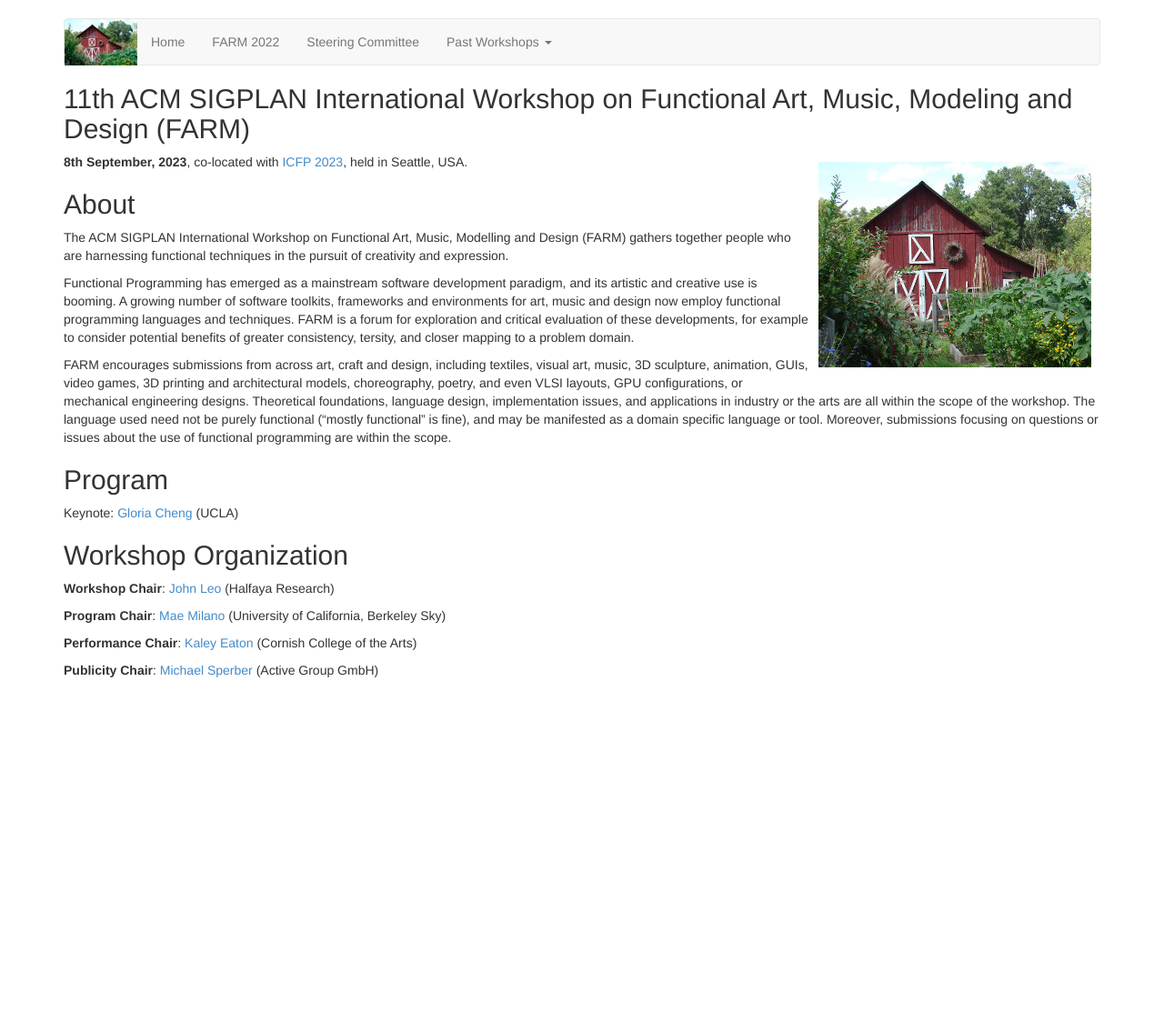
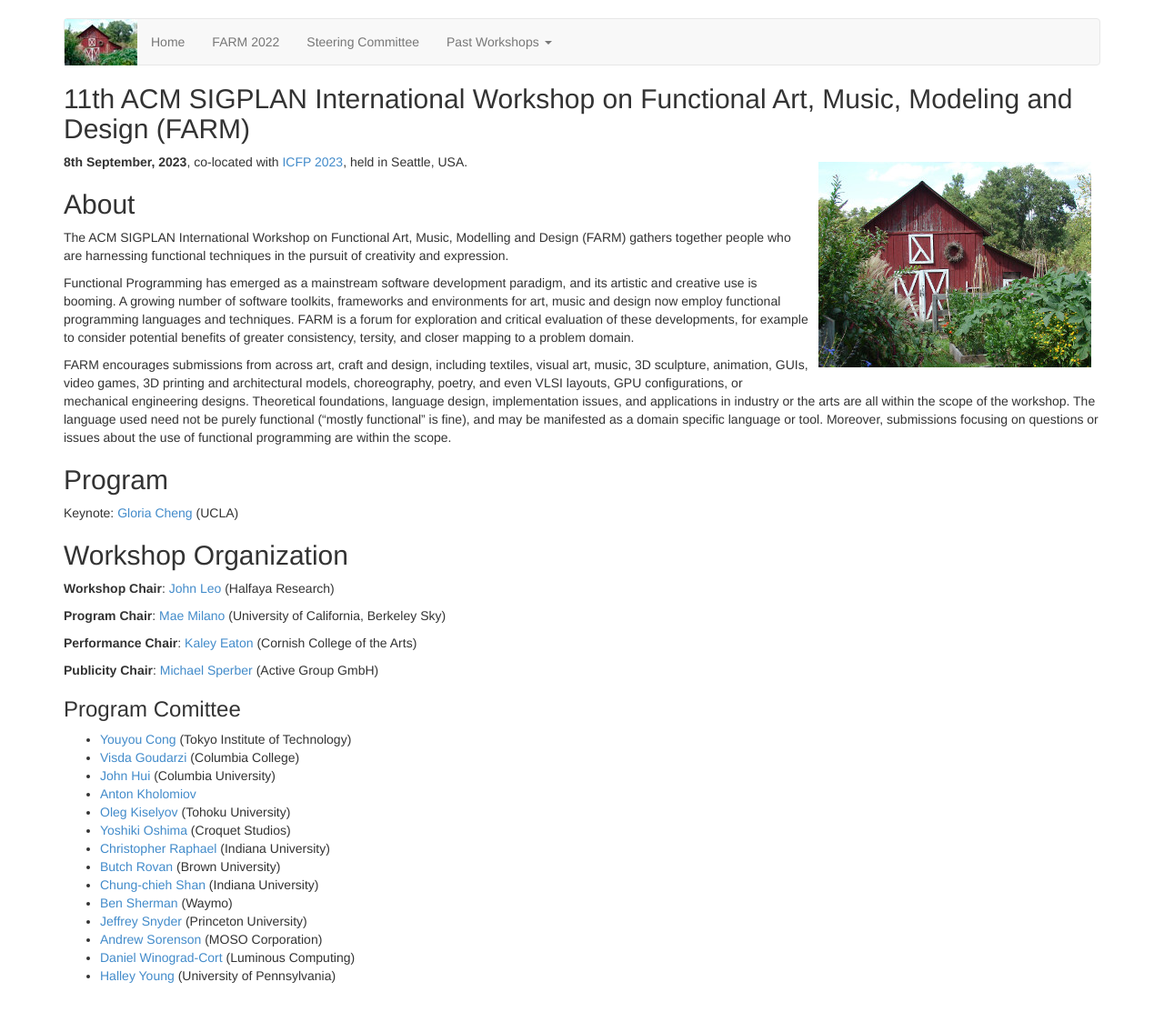
Before and after one commit to functional-art/functional-art.github.com, a Jekyll site: the page built from 2023/index.md, in a window 1280 px wide. Shown: the whole page at 91% size. Built offline with Jekyll 4.4.1, drawn with Linux system fonts in a browser that asks for light colours; nearby versions of some CDN libraries; before the commit the page ends 900 px from its top, so only the background shows below that.

Commit message:
PC listing

```diff
--- a/2023/index.md
+++ b/2023/index.md
@@ -50,3 +50,20 @@
 **Performance Chair**: [Kaley Eaton](http://www.kaleylaneeaton.com/) (Cornish College of the Arts)
 
 **Publicity Chair**: [Michael Sperber](https://www.deinprogramm.de/sperber/) (Active Group GmbH)
+
+### Program Comittee
+
+- [Youyou Cong](https://prg.is.titech.ac.jp/people/cong/) (Tokyo Institute of Technology)
+- [Visda Goudarzi](https://www.colum.edu/academics/faculty/detail/visda-goudarzi.html) (Columbia College)
+- [John Hui](https://j-hui.com/) (Columbia University)
+- [Anton Kholomiov](https://github.com/anton-k)
+- [Oleg Kiselyov](ttps://okmij.org/ftp/) (Tohoku University)
+- [Yoshiki Oshima](https://tinlizzie.org/ohshima/) (Croquet Studios)
+- [Christopher Raphael](https://luddy.indiana.edu/contact/profile/?profile_id=279) (Indiana University)
+- [Butch Rovan](http://www.soundidea.org/rovan/index.html) (Brown University)
+- [Chung-chieh	Shan](https://homes.luddy.indiana.edu/ccshan/) (Indiana University)
+- [Ben Sherman](ttps://www.ben-sherman.net/) (Waymo)
+- [Jeffrey Snyder](https://music.princeton.edu/people/jeff-snyder/) (Princeton University)
+- [Andrew Sorenson](https://www.moso.com.au/) (MOSO Corporation)
+- [Daniel Winograd-Cort](https://www.danwc.com/) (Luminous Computing)
+- [Halley Young](https://www.cis.upenn.edu/~halleyy/) (University of Pennsylvania)
```
